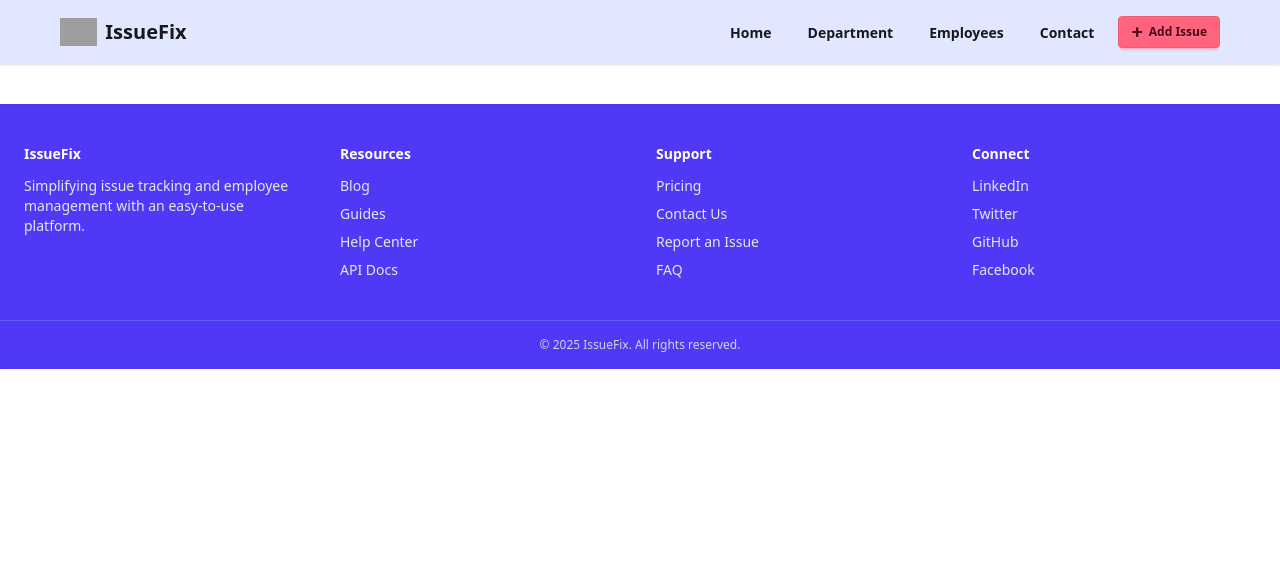
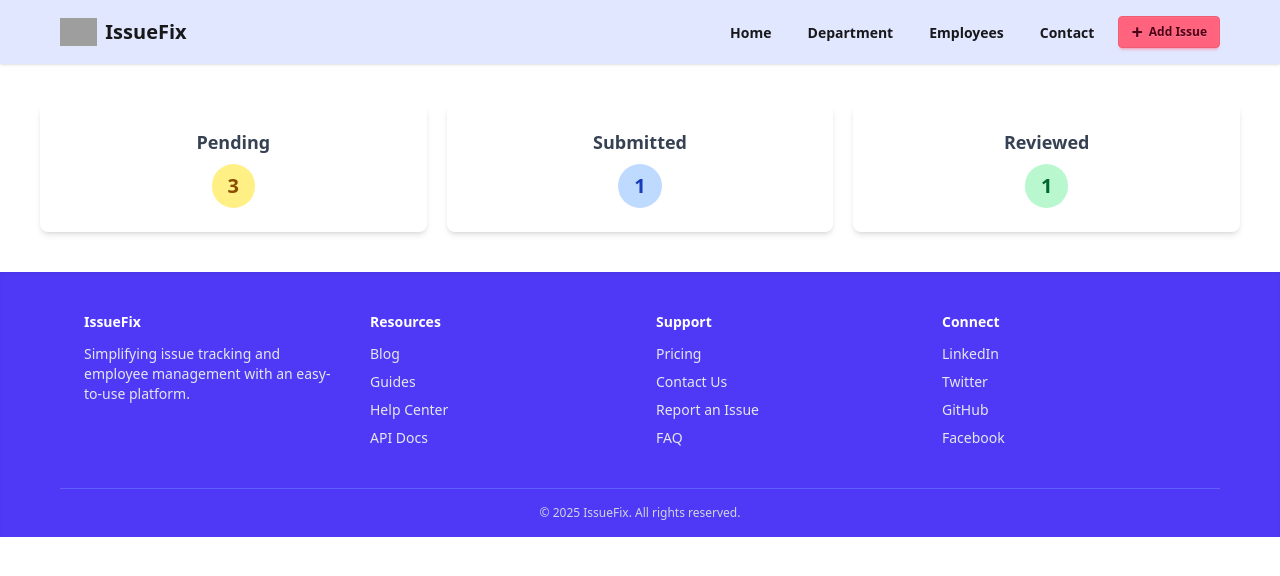
Before and after one commit to sm-ayman/issue-management, a React (Vite) app: page / in a window 1280 px wide. Shown: the top 576 px of the page. Built offline with nearby package versions, Linux system fonts and the light colour scheme; grey boxes are pictures that could not be loaded.

Commit message:
status counter design done

```diff
--- a/src/App.jsx
+++ b/src/App.jsx
@@ -1,4 +1,5 @@
 import "./App.css";
+import Counter from "./components/Counter/Counter";
 import Footer from "./components/Footer/Footer";
 import Navbar from "./components/Navbar/Navbar";
 
@@ -6,6 +7,7 @@ function App() {
   return (
     <>
       <Navbar></Navbar>
+      <Counter></Counter>
       <Footer></Footer>
     </>
   );
--- /dev/null
+++ b/src/components/Counter/Counter.jsx
@@ -0,0 +1,33 @@
+import React from "react";
+
+const Counter = () => {
+  return (
+    <div className="mt-10 flex flex-col md:flex-row gap-5 px-4 md:px-10">
+      {/* Pending */}
+      <div className="flex-1 card w-full md:w-96 bg-white shadow-md rounded-lg p-6 flex flex-col items-center justify-center hover:shadow-lg transition-shadow">
+        <h3 className="text-lg font-semibold mb-2 text-gray-700">Pending</h3>
+        <span className="bg-yellow-200 text-yellow-800 text-xl font-bold px-4 py-2 rounded-full">
+          3
+        </span>
+      </div>
+
+      {/* Submitted */}
+      <div className="flex-1 card w-full md:w-96 bg-white shadow-md rounded-lg p-6 flex flex-col items-center justify-center hover:shadow-lg transition-shadow">
+        <h3 className="text-lg font-semibold mb-2 text-gray-700">Submitted</h3>
+        <span className="bg-blue-200 text-blue-800 text-xl font-bold px-4 py-2 rounded-full">
+          1
+        </span>
+      </div>
+
+      {/* Reviewed */}
+      <div className="flex-1 card w-full md:w-96 bg-white shadow-md rounded-lg p-6 flex flex-col items-center justify-center hover:shadow-lg transition-shadow">
+        <h3 className="text-lg font-semibold mb-2 text-gray-700">Reviewed</h3>
+        <span className="bg-green-200 text-green-800 text-xl font-bold px-4 py-2 rounded-full">
+          1
+        </span>
+      </div>
+    </div>
+  );
+};
+
+export default Counter;
--- a/src/components/Footer/Footer.jsx
+++ b/src/components/Footer/Footer.jsx
@@ -2,7 +2,7 @@ import React from "react";
 
 const Footer = () => {
   return (
-    <footer className="bg-indigo-600 shadow-inner mt-10">
+    <footer className="bg-indigo-600 shadow-inner mt-10 px-15">
       <div className="max-w-7xl mx-auto grid grid-cols-1 md:grid-cols-4 gap-8 py-10 px-6 text-sm text-gray-200">
         {/* Company Info */}
         <div>
```
